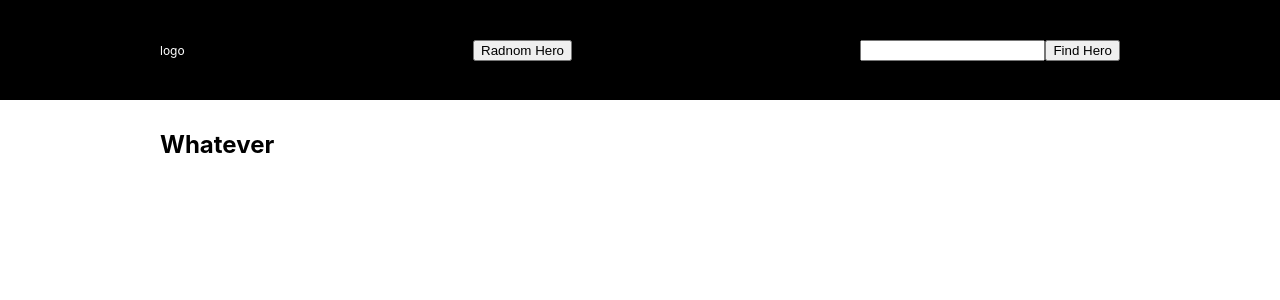
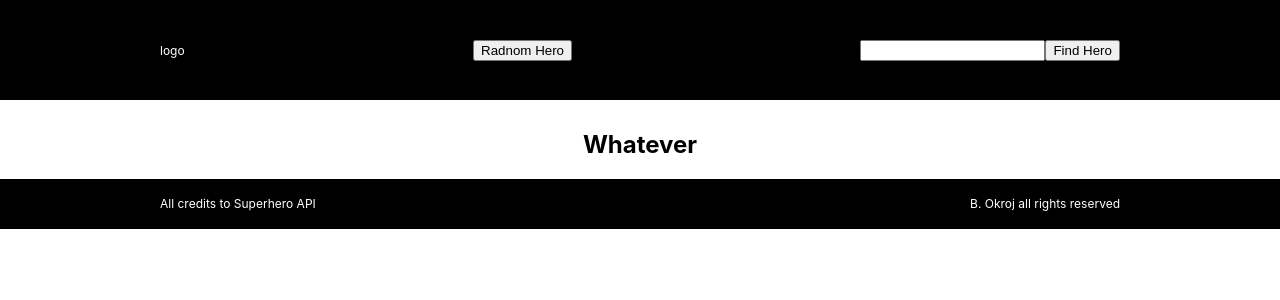
Before and after one commit to bartoszOkroj/superhero-app, a React (Create React App) app: page /hero/random in a window 1280 px wide. Shown: the top 300 px of the page. Built offline with nearby package versions, Linux system fonts and the light colour scheme; no server answers.

Commit message:
adder Loader, footer

```diff
--- a/package.json
+++ b/package.json
@@ -9,6 +9,7 @@
     "axios": "^0.19.2",
     "react": "^16.13.1",
     "react-dom": "^16.13.1",
+    "react-loading": "^2.0.3",
     "react-router": "^5.2.0",
     "react-scripts": "3.4.1"
   },
--- a/src/App.css
+++ b/src/App.css
@@ -1,3 +1,7 @@
+a {
+    text-decoration: none;
+}
+
 .container {
     margin: 0 auto;
     width: 960px;
--- a/src/App.js
+++ b/src/App.js
@@ -9,6 +9,7 @@ import HeroesList from "./components/HeroesList/HeroesList.js";
 import HeroDeteiledInfo from "./components/HeroDeteiledInfo/HeroDeteiledInfo.js";
 import Nav from "./components/Nav/Nav.js";
 import SearchHero from "./components/SearchHero/SearchHero.js";
+import Footer from "./components/Footer/Footer.js";
 
  class App extends React.Component {
 
@@ -25,6 +26,7 @@ import SearchHero from "./components/SearchHero/SearchHero.js";
                         </Switch>
                     </div>
                 </main>
+                <Footer/>
             </Router>
         );
     }
--- /dev/null
+++ b/src/components/Footer/Footer.css
@@ -0,0 +1,16 @@
+footer {
+    width: 100%;
+    height: 50px;
+    background-color: black;
+}
+
+footer .container {
+    height: 100%;
+    display: flex;
+    justify-content: space-between;
+    align-items: center;
+}
+
+footer a, footer p {
+    color: white;
+}
--- /dev/null
+++ b/src/components/Footer/Footer.js
@@ -0,0 +1,22 @@
+import React from 'react';
+import './Footer.css';
+
+class Footer extends React.Component {
+    constructor() {
+        super();
+
+    }
+
+    render() {
+        return (
+            <footer>
+                <div className={'container'}>
+                    <p>All credits to <a href="https://superheroapi.com/">Superhero API</a></p>
+                    <p>B. Okroj all rights reserved</p>
+                </div>
+            </footer>
+        )
+    }
+}
+
+export default Footer;
--- a/src/components/HeroDeteiledInfo/HeroDeteiledInfo.js
+++ b/src/components/HeroDeteiledInfo/HeroDeteiledInfo.js
@@ -16,7 +16,6 @@ class HeroDeteiledInfo extends React.Component {
             const data = await getHeroById(id);
             const hero = data.data
             this.setState ({hero:hero});
-            console.log(this.state.hero.appearance.height);
     }
 
     componentDidMount() {
@@ -36,6 +35,8 @@ class HeroDeteiledInfo extends React.Component {
             <section>
                 <h1>Whatever</h1>
                 <h1>{name}</h1>
+                <h1>{id}</h1>
+                <h1>{img}</h1>
             </section>
         )
     }
--- a/src/components/HeroesInfo/HeroesInfo.css
+++ b/src/components/HeroesInfo/HeroesInfo.css
@@ -18,7 +18,7 @@ img {
     border-radius: 20px
 }
 
-h2 {
+h1 {
     text-align: center;
 }
 
@@ -26,7 +26,12 @@ h2 {
     display: flex;
 }
 
+.loader-container {
+    position: center;
+}
+
 p {
     font-size: 12px;
     text-align: center;
+    color: black;
 }
--- a/src/components/HeroesList/HeroesList.css
+++ b/src/components/HeroesList/HeroesList.css
@@ -1,4 +1,5 @@
 .initial_heroes_list {
     display: grid;
     grid-template-columns: 1fr 1fr 1fr;
+    grid-gap: 2%;
 }
--- a/src/components/HeroesList/HeroesList.js
+++ b/src/components/HeroesList/HeroesList.js
@@ -2,6 +2,7 @@ import React from 'react';
 import './HeroesList.css';
 import { getHeroById } from "../../requests.js";
 import HeroesInfo from "../HeroesInfo/HeroesInfo.js";
+import Loader from "../Loader/Loader.js";
 
 const favoritesHeroesIds = [2, 17, 70, 176, 222, 666];
 
@@ -11,6 +12,7 @@ class HeroesList extends React.Component {
 
         this.state= {
             heroesList: [],
+            isLoading: true,
         }
     }
 
@@ -21,6 +23,7 @@ class HeroesList extends React.Component {
         heroes.push(data.data);
     }
         this.setState ({heroesList:heroes});
+        this.setState ({isLoading:false});
     }
 
     componentDidMount() {
@@ -29,11 +32,18 @@ class HeroesList extends React.Component {
 
     render() {
         return (
-            <section className={'initial_heroes_list'}>
-                        {this.state.heroesList.map(({id, name, image , powerstats}) =>{
-                            return <HeroesInfo key={id} id={id} name={name} img={image} powerstats={powerstats} />
-                            })}
-            </section>
+            <>
+                <h1>My favorites heroes</h1>
+                <section className={'initial_heroes_list'}>
+                    {this.state.isLoading &&
+                    <div className="loader-container">
+                        <Loader />
+                    </div>}
+                    {this.state.heroesList.map(({id, name, image , powerstats}) =>{
+                        return <HeroesInfo key={id} id={id} name={name} img={image} powerstats={powerstats} />
+                    })}
+                </section>
+            </>
         )
     }
 }
--- /dev/null
+++ b/src/components/Loader/Loader.js
@@ -0,0 +1,13 @@
+import React from 'react';
+import ReactLoading from 'react-loading';
+import './Loader.css';
+
+class Loader extends React.Component {
+    render() {
+        return (
+            <ReactLoading type={'spinningBubbles'} color={'black'} height={'20%'} width={'20%'} />
+        )
+    }
+}
+
+export default Loader;
--- a/src/components/SearchHero/SearchHero.js
+++ b/src/components/SearchHero/SearchHero.js
@@ -2,14 +2,10 @@ import React from 'react';
 import './SearchHero.css';
 import { getHeroByName } from "../../requests.js";
 import HeroesInfo from "../HeroesInfo/HeroesInfo.js";
-import {getHeroById} from "../../requests.js";
-
-const favoritesHeroesIds = [2, 17, 70, 176, 222, 666];
 
 class SearchHero extends React.Component {
     constructor(props) {
         super();
-        console.log(props.match.params.name);
         this.state = {
             searchName: props.match.params.name,
             searchHeroesList: [],
@@ -39,7 +35,7 @@ class SearchHero extends React.Component {
     render() {
         return (
             <section className={'initial_heroes_list'}>
-                { this.state.errorInfo && <h2>{this.state.errorInfo}</h2>}
+                {this.state.errorInfo && <h2>{this.state.errorInfo}</h2>}
                 {this.state.searchHeroesList.map(({id, name, image , powerstats}) =>{
                     return <HeroesInfo key={id} id={id} name={name} img={image} powerstats={powerstats} />
                 })}
```
Also changed, not shown: src/components/Loader/Loader.css (added), 1 other file (tests, documents, lock files or other folders).
